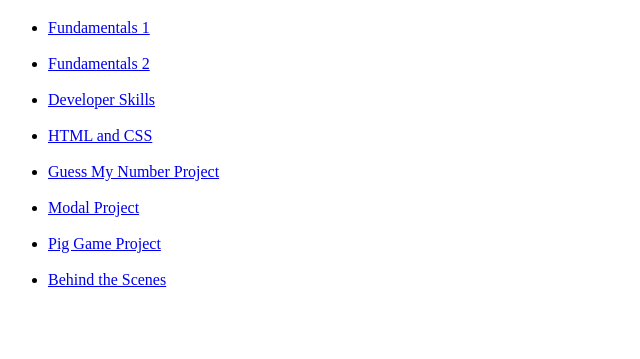
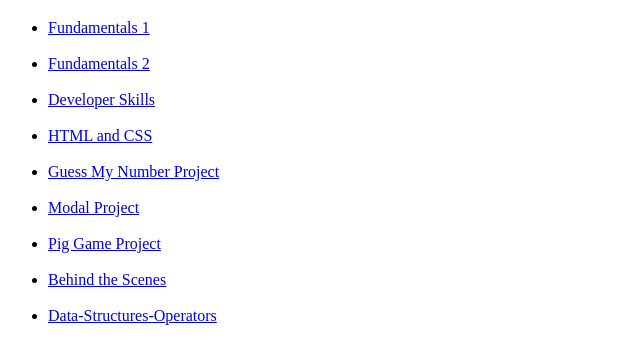
Before and after one commit to csmitty97/javascript_course, a plain HTML site: page index.html in a window 1280 px wide. Shown: the part 61-420 px from the top of the page, without its empty margins (0-640 px from the left). Drawn offline with Linux system fonts and the light colour scheme.

Commit message:
Update index.html

```diff
--- a/index.html
+++ b/index.html
@@ -22,6 +22,7 @@
       <li><a href="modal-project/index.html">Modal Project</a></li><br>
       <li><a href="pig-game/index.html">Pig Game Project</a></li><br>
       <li><a href="behind-the-scenes/index.html">Behind the Scenes</a></li><br>
+      <li><a href="data-structures-and-modern-operators/index.html">Data-Structures-Operators</a></li><br>
 
     </ul>
 
```
